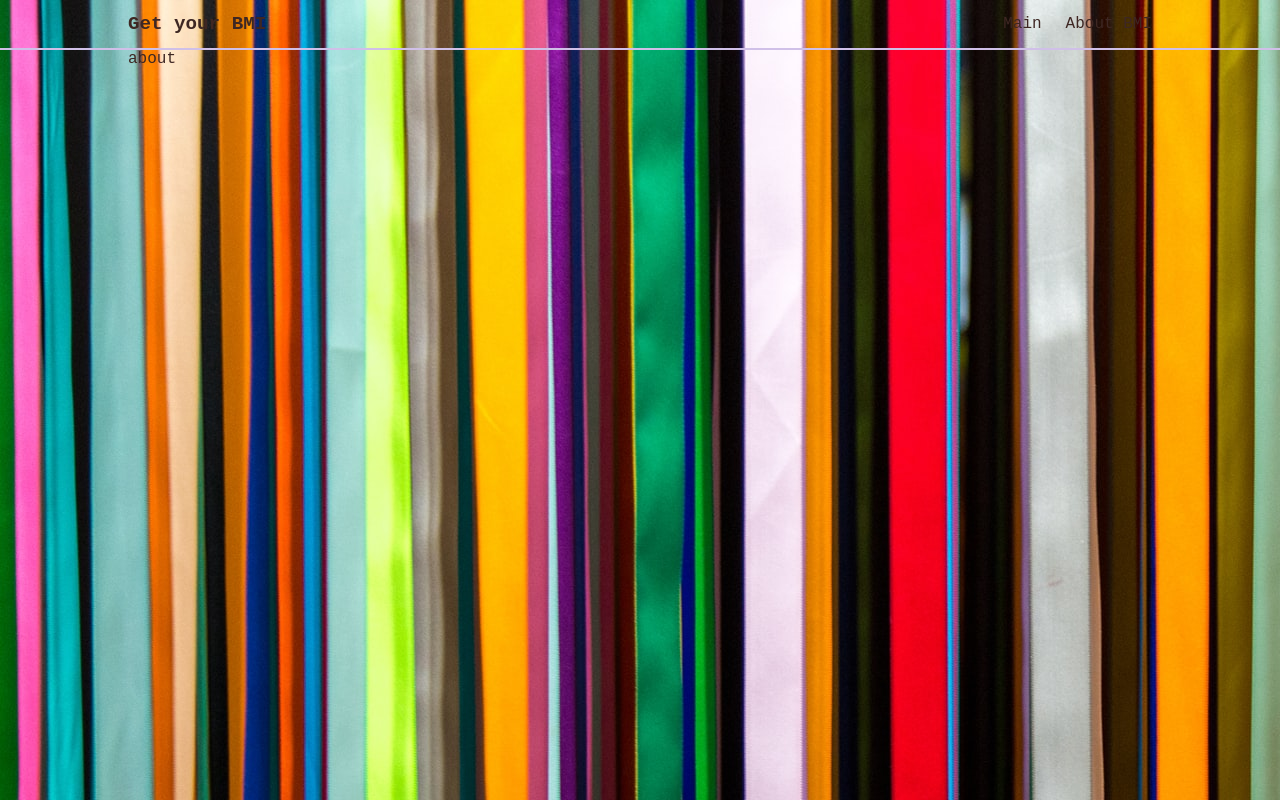
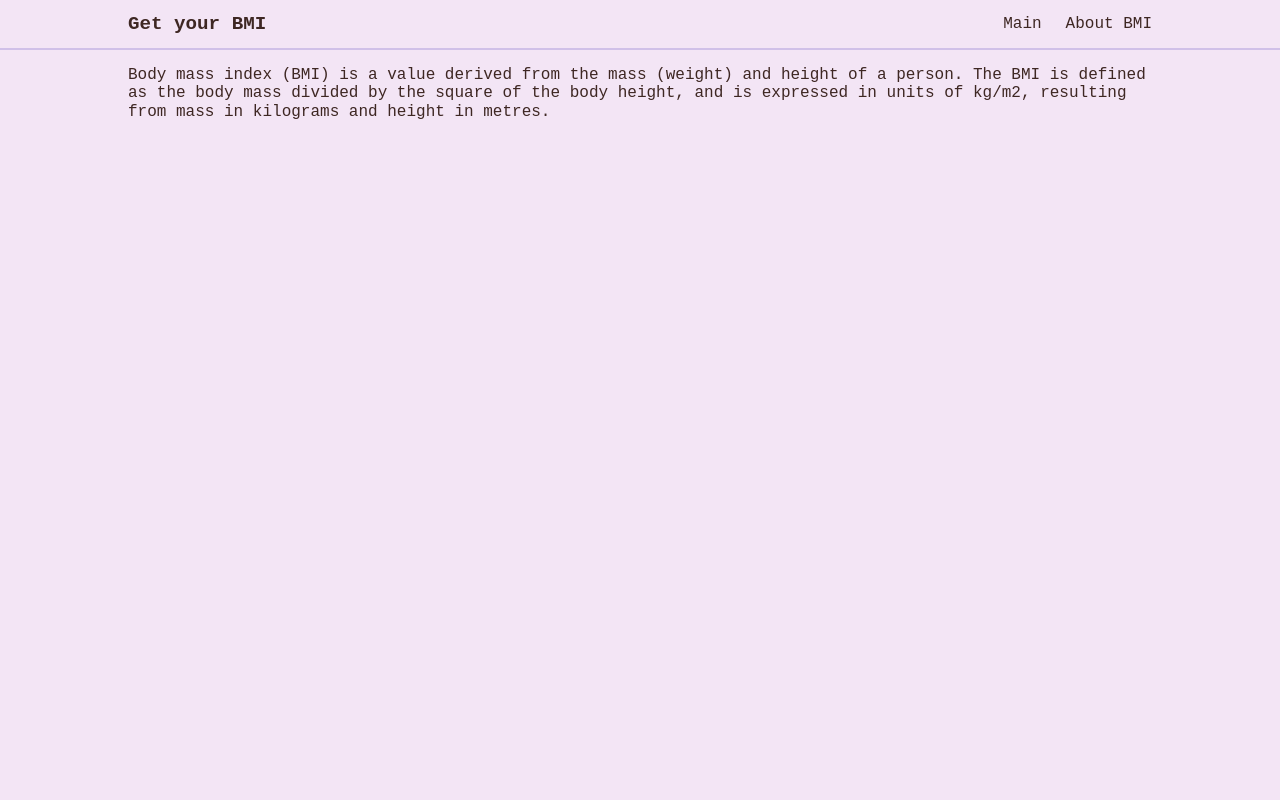
Before and after one commit to denysMoon/bmi-tracker, a React (Create React App) app: page /about in a window 1280 px wide. Built offline with nearby package versions, Linux system fonts and the light colour scheme.

Commit message:
addabout

```diff
--- a/src/components/About.jsx
+++ b/src/components/About.jsx
@@ -1,5 +1,17 @@
+import { Container } from "./styles/Container.styled";
+import { Text } from "./styles/Text.styled";
+
 const About = () => {
-  return <>about</>;
+  return (
+    <Container>
+      <Text>
+        Body mass index (BMI) is a value derived from the mass (weight) and
+        height of a person. The BMI is defined as the body mass divided by the
+        square of the body height, and is expressed in units of kg/m2, resulting
+        from mass in kilograms and height in metres.
+      </Text>
+    </Container>
+  );
 };
 
 export default About;
--- a/src/style/globalStyles.js
+++ b/src/style/globalStyles.js
@@ -15,7 +15,7 @@ const GlobalStyle = createGlobalStyle`
   body{
     font-family: 'Inconsolata', monospace;
     background: ${({ theme }) => theme.color.primary.main};
-    background-image: url('bg.jpg')
+    /* background-image: url('bg.jpg') */
   }
   a{
     text-decoration: none;
```
Also changed, not shown: .eslintrc.json (deleted).
